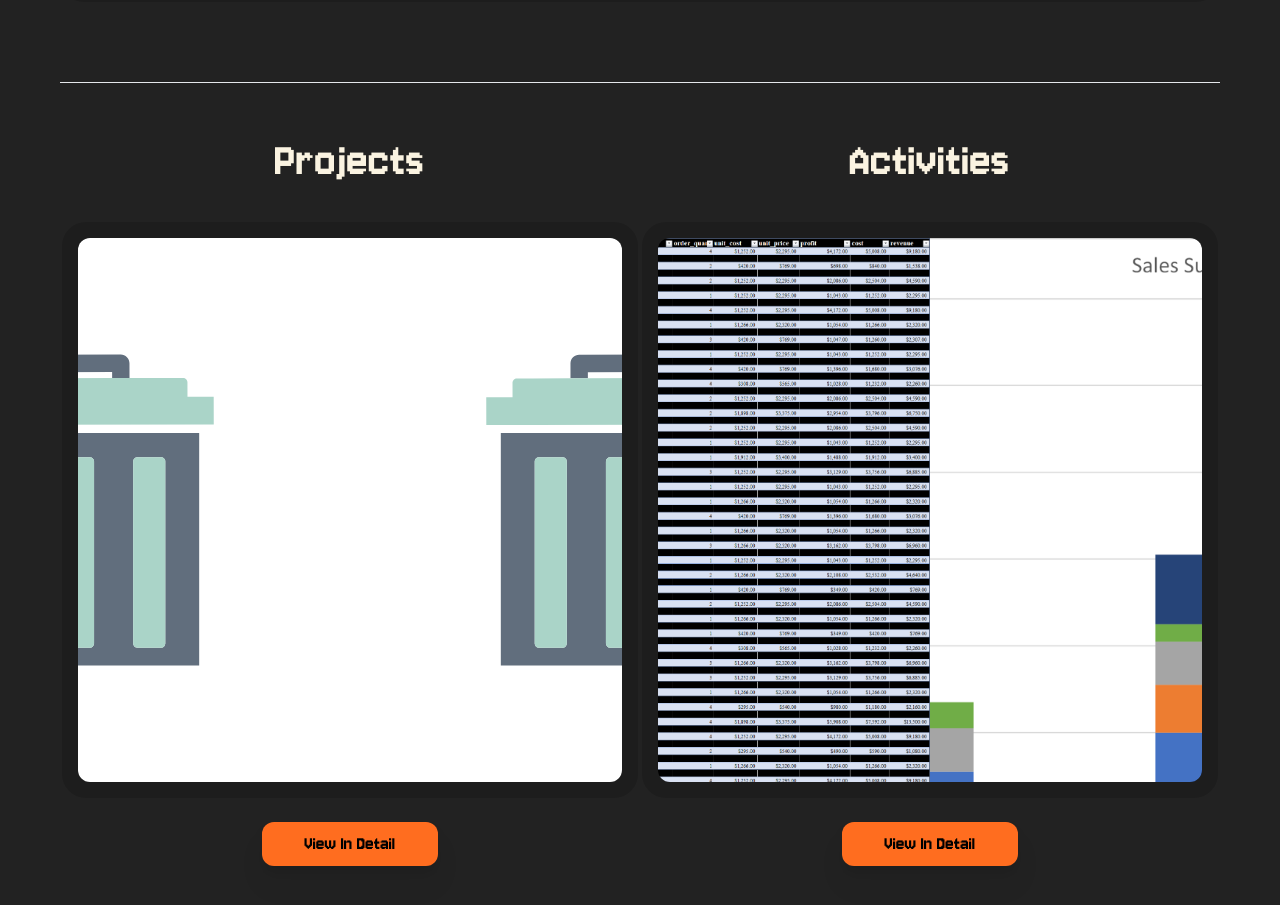
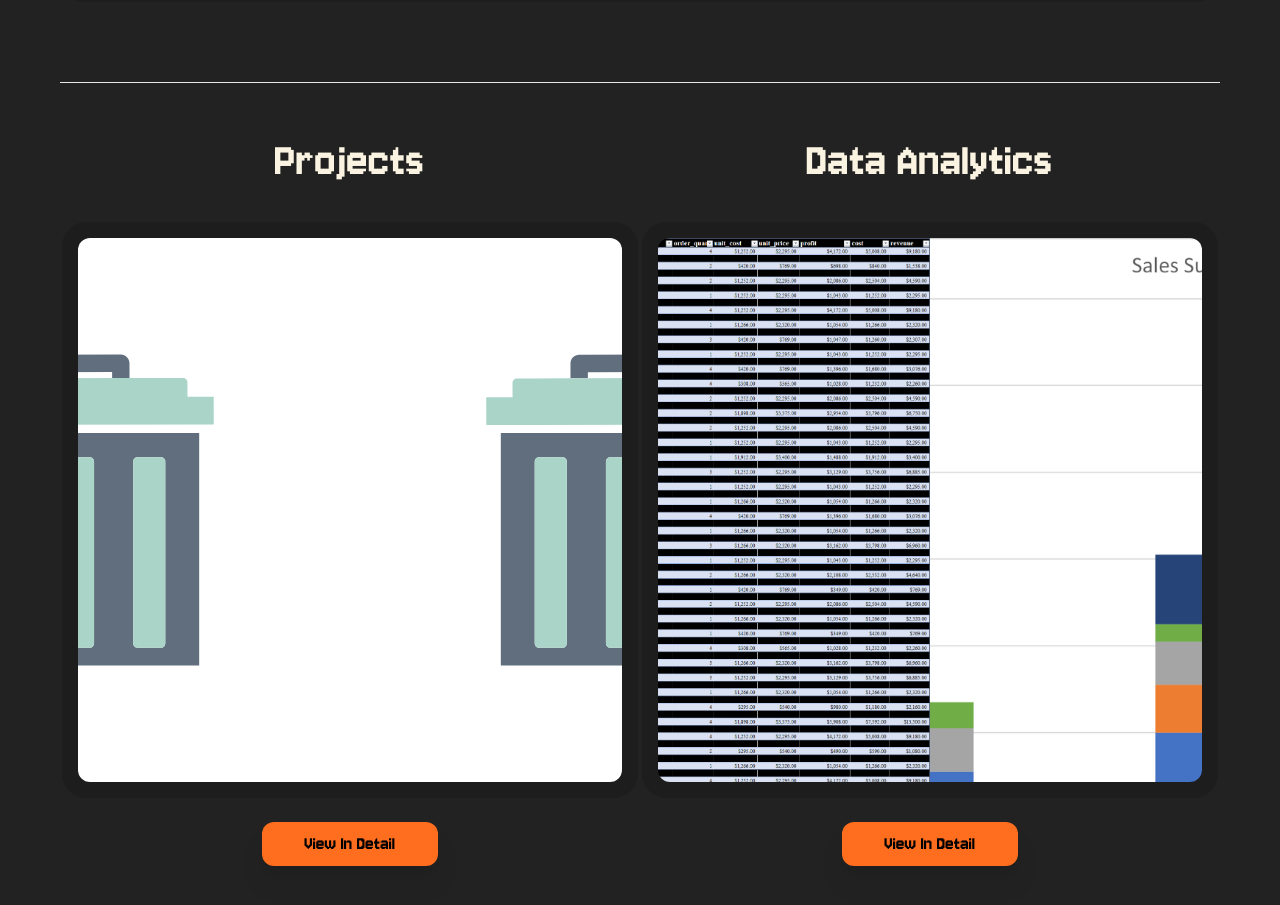
Before and after one commit to roaming-cats/roaming-cats.github.io, a React (Vite) app: page / in a window 1280 px wide. Shown: the part 1280-2185 px from the top of the page. Built offline with nearby package versions, Linux system fonts and the light colour scheme.

Commit message:
Update Activities and Profile pages with specific titles and add new image for Finals Task 1

```diff
--- a/src/assets/pages/ActivitiesPage.tsx
+++ b/src/assets/pages/ActivitiesPage.tsx
@@ -4,7 +4,7 @@ export default function ActivitiesPage() {
     return (
         <div className="max-w-[1200px] w-screen mx-auto px-5 mt-28 pb-20 font-jersey">
 
-            <h1 className="text-4xl text-center text-custom-beige mb-4">ACTIVITIES</h1>
+            <h1 className="text-4xl text-center text-custom-beige mb-4">Data Analytics Activities</h1>
             <p className="text-custom-beige text-xl text-center my-4 mb-10">This section presents the activities I completed for my Data Analytics subject, showcasing the analytical skills, problem-solving abilities, and practical experience developed through hands-on work.</p>
             <hr className="h-px w-full bg-custom-beige mb-10" />
 
--- a/src/assets/pages/ProfilePage.tsx
+++ b/src/assets/pages/ProfilePage.tsx
@@ -176,7 +176,7 @@ export default function Profile() {
                     <button onClick={() => navigation("/projects")} className="h-11 w-44 z-40 rounded-xl text-[20px] mt-6 bg-custom-orange drop-shadow-xl hover:scale-105 transition-transform mb-24 font-jersey">View In Detail</button>
                 </div>
                 <div className="flex flex-col items-center mt-5">
-                    <h1 className="text-[50px] font-jersey mb-6 text-custom-beige">Activities</h1>
+                    <h1 className="text-[50px] font-jersey mb-6 text-custom-beige">Data Analytics</h1>
 
                     <div className="w-full max-w-xl aspect-square p-4 rounded-3xl flex items-center justify-center bg-black/15">
                         <div className="w-full h-full bg-black rounded-xl overflow-hidden">
```
Also changed, not shown: src/assets/pictures/Finals Task 1.png.
